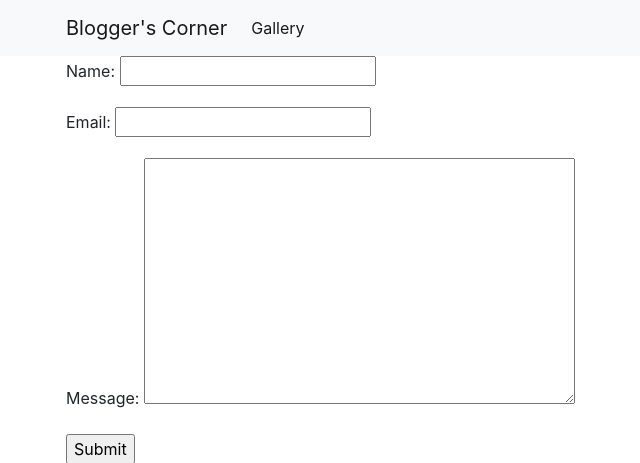
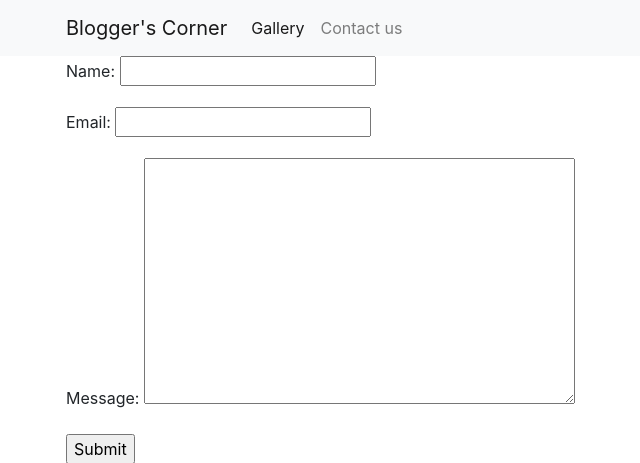
Before and after one commit to a7md0/bloggers_corner, a Django app: page /contactus/ in a window 1280 px wide. Shown: the top 463 px of the page, without its empty margins (19-659 px from the left). Run offline with Django 3.2, Linux system fonts and the light colour scheme; some libraries are stand-ins or nearby versions.

Commit message:
Add contact us to nav

```diff
--- a/bloggers_corner/templates/base.html
+++ b/bloggers_corner/templates/base.html
@@ -20,6 +20,10 @@
             <li class="nav-item active">
               <a class="nav-link" href="{% url 'gallery:gallery_list' %}">Gallery</a>
             </li>
+
+            <li class="nav-item">
+              <a class="nav-link" href="{% url 'contactus:contactus' %}">Contact us</a>
+            </li>
           </ul>
         </div>
     </div>
```
